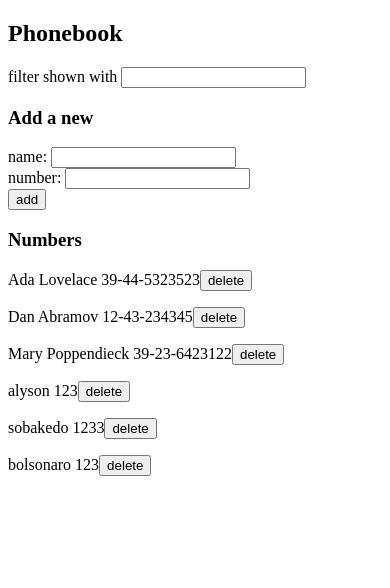
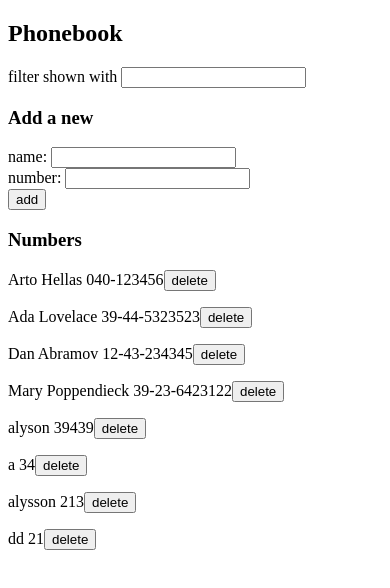
Before and after one commit to shirubaarison/shirubafso, a React (Vite) app in the folder part2/phonebook/: page / in a window 390 px wide. Shown: the top 588 px of the page. Built offline with nearby package versions, Linux system fonts and the light colour scheme; data requests are answered from the project's data file.

Commit message:
phonebook step10

```diff
--- a/part2/phonebook/db.json
+++ b/part2/phonebook/db.json
@@ -1,5 +1,10 @@
 {
   "persons": [
+    {
+      "name": "Arto Hellas",
+      "number": "040-123456",
+      "id": 1
+    },
     {
       "name": "Ada Lovelace",
       "number": "39-44-5323523",
@@ -17,18 +22,23 @@
     },
     {
       "name": "alyson",
-      "number": "123",
+      "number": "39439",
       "id": 5
     },
     {
-      "name": "sobakedo",
-      "number": "1233",
-      "id": 6
+      "name": "a",
+      "number": "34",
+      "id": 10
     },
     {
-      "name": "bolsonaro",
-      "number": "123",
-      "id": 7
+      "name": "alysson",
+      "number": "213",
+      "id": 11
+    },
+    {
+      "name": "dd",
+      "number": "21",
+      "id": 12
     }
   ]
 }
--- a/part2/phonebook/src/App.jsx
+++ b/part2/phonebook/src/App.jsx
@@ -38,8 +38,19 @@
   const addPerson = (event) => {
     event.preventDefault()
     if (persons.filter(e => e.name === newName).length > 0) {
-      window.alert(` ${newName} is already added to phonebook`)
+      if (window.confirm(` ${newName} is already added to phonebook. Replace the old number with a new one?`))
+      {
+        const personF = persons.find(n => n.name === newName)
+        const changedPerson = {...personF, number: newNumber }
+
+        personsService
+          .update(personF.id, changedPerson)
+          .then(response => {
+          setPersons(persons.map(person => person.id === personF.id ? response : person))
+          })
+      }
       setNewName('')
+      setNewNumber('')
       return
     }
 
--- a/part2/phonebook/src/services/persons.jsx
+++ b/part2/phonebook/src/services/persons.jsx
@@ -17,4 +17,9 @@
     return request.then(response => response.data)
 }
 
-export default { getAll, create, deleteObj }
+const update = (id, newObj) => {
+    const request = axios.put(`${baseUrl}/${id}`, newObj)
+    return request.then(response => response.data)
+}
+
+export default { getAll, create, deleteObj, update }
```
